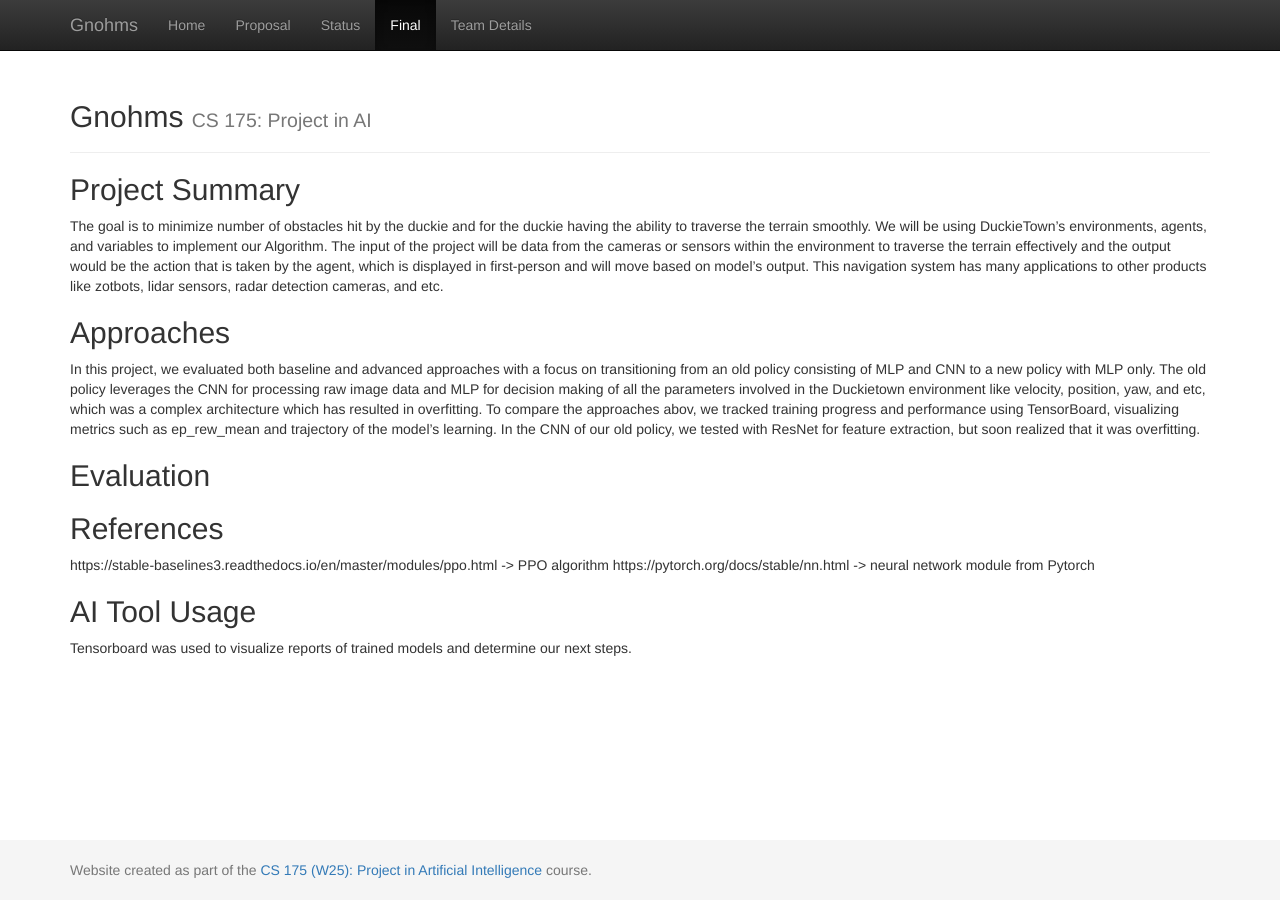
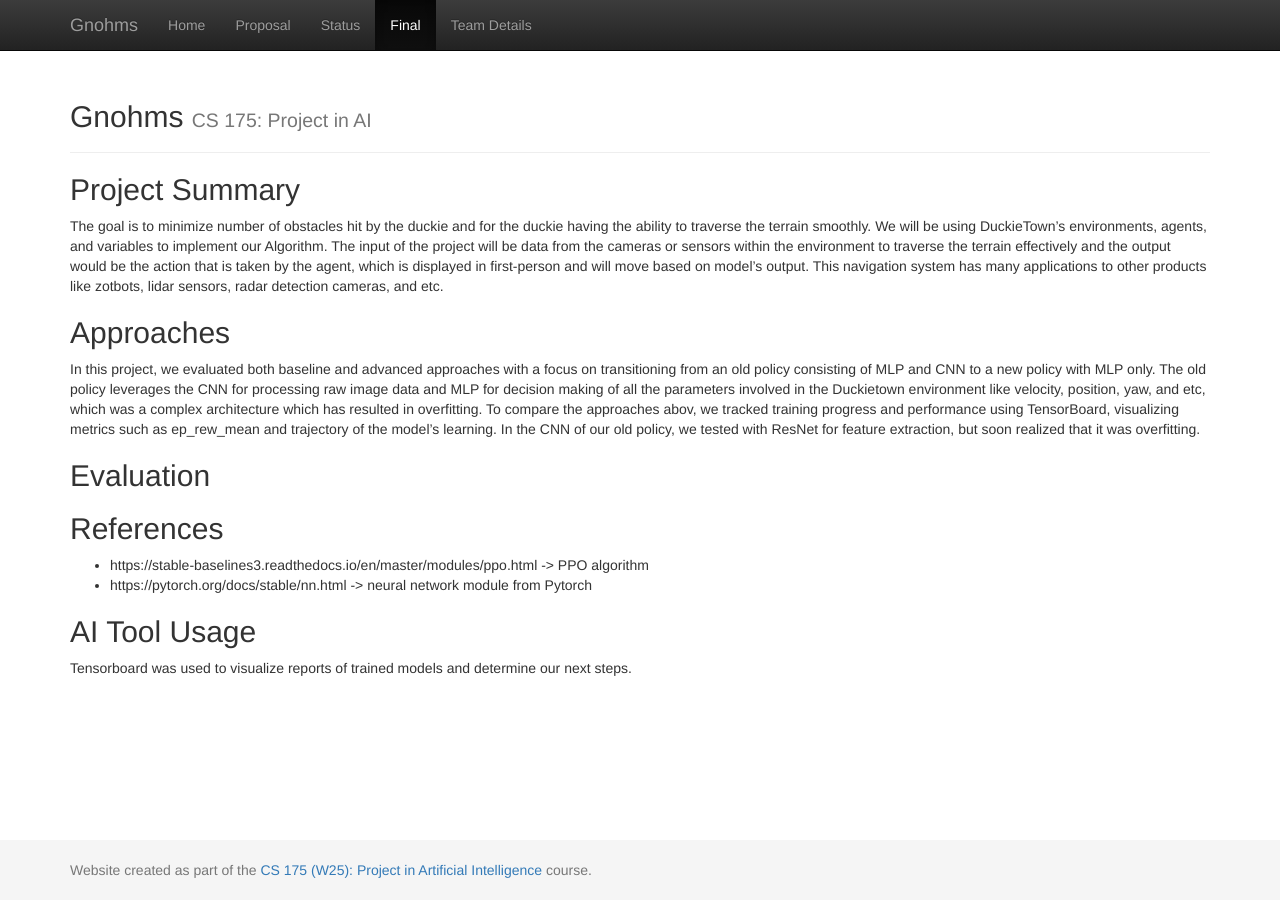
Before and after one commit to TheYeetMeister/Gnohms, a Jekyll site: the page built from docs/final.md, in a window 1280 px wide. Built offline with Jekyll 4.4.1, drawn with Linux system fonts in a browser that asks for light colours; our own code applies the rules of GitHub Pages for plain Markdown files.

Commit message:
Update final.md

```diff
--- a/docs/final.md
+++ b/docs/final.md
@@ -13,8 +13,9 @@
 ## Evaluation
 
 ## References
-https://stable-baselines3.readthedocs.io/en/master/modules/ppo.html -> PPO algorithm
-https://pytorch.org/docs/stable/nn.html -> neural network module from Pytorch
+- https://stable-baselines3.readthedocs.io/en/master/modules/ppo.html -> PPO algorithm
+<br>
+- https://pytorch.org/docs/stable/nn.html -> neural network module from Pytorch
 
 ## AI Tool Usage
 Tensorboard was used to visualize reports of trained models and determine our next steps.
```
